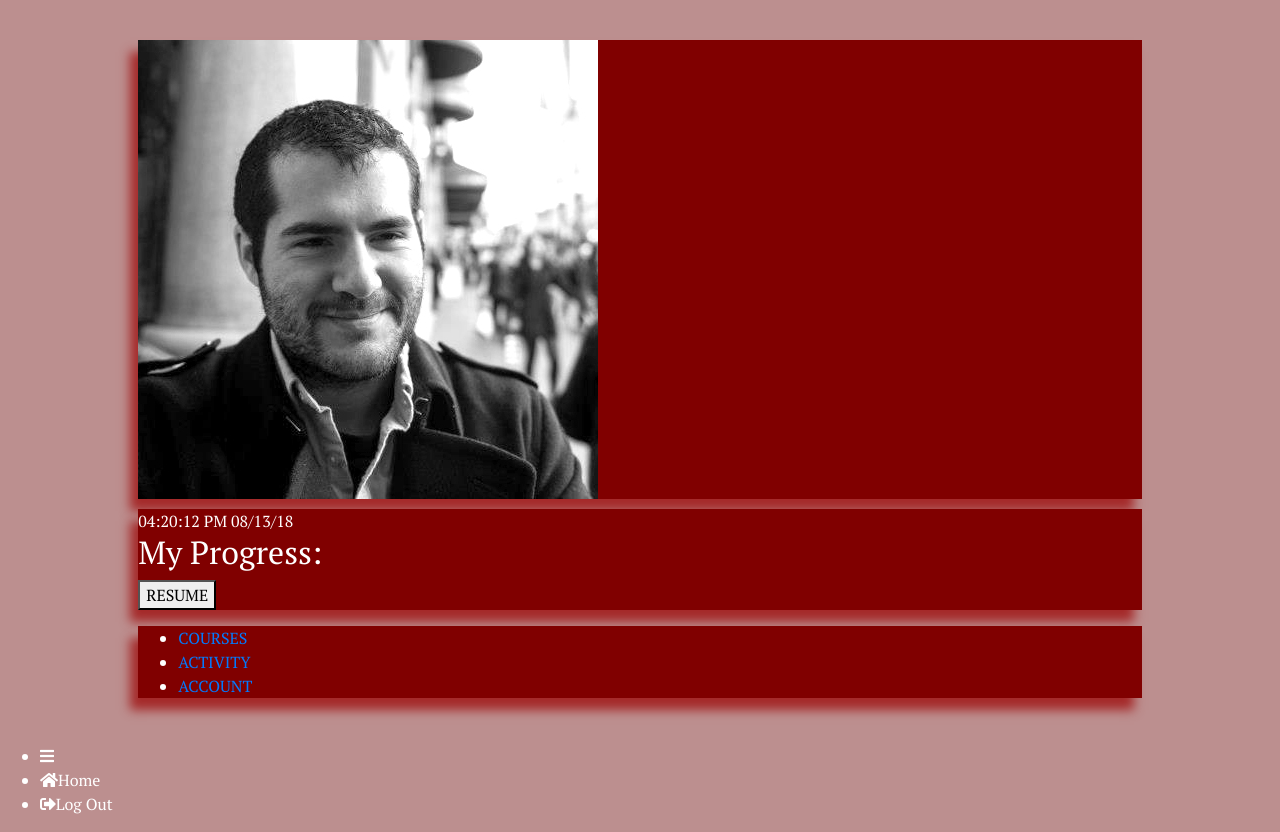
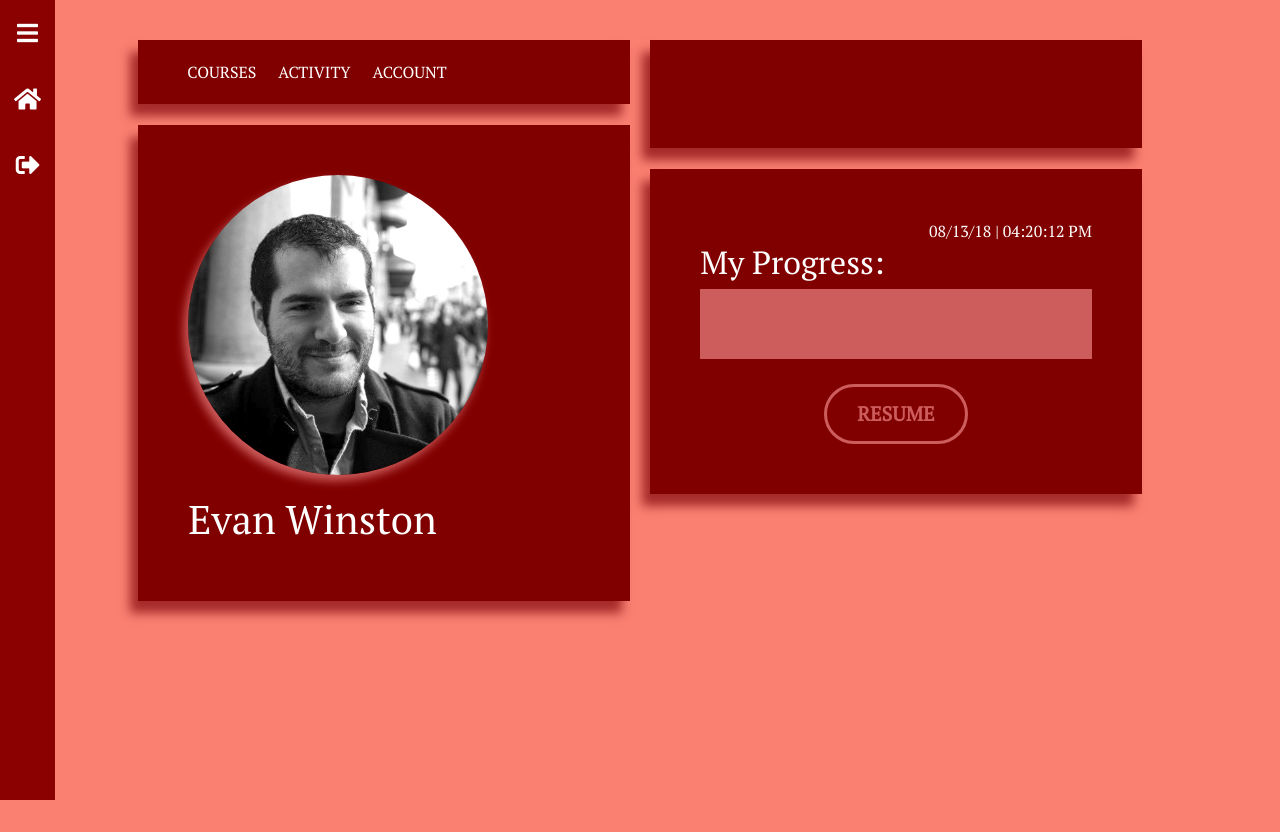
Before and after one commit to TiaDiat/Dashboard, a plain HTML site: page index.html in a window 1280 px wide. After the commit the page ends 800 px from the top, so only its background shows below. Drawn offline with nearby package versions, Linux system fonts and the light colour scheme.

Commit message:
half complete

```diff
--- a/css/main.css
+++ b/css/main.css
@@ -3,7 +3,7 @@
 	box-sizing: border-box;
 }
 body {
-	background-color: #BC8F8F;
+	background-color: #FA8072;
 	color: white;
 	font-family: 'PT Serif', serif;
 	margin: 0;
@@ -20,3 +20,128 @@ main > div {
 	vertical-align: top;
 	text-align: left;
 }
+nav {
+	position: fixed;
+	top: 0;
+	left: 0;
+	height: 100vh;
+	width: 55px;
+	background-color: #8B0000;
+	text-align: center;
+}
+nav ul {
+	width: 55px;
+	padding: 0;
+	list-style-type: none;
+}
+ul {
+	margin: 0;
+}
+nav ul li {
+	color: white;
+	font-size: 1.5rem;
+	padding: 15px 0;
+}
+nav ul li:nth-child(1) {
+	background-color: #8B0000;
+}
+nav ul li i {
+	cursor: pointer;
+}
+nav ul li span {
+	opacity: 0;
+	position: absolute;
+	left: 65px;
+	white-space: pre;
+}
+nav.open {
+	width: 25vw;
+	text-align: left;
+}
+nav.open ul {
+	text-align: center;
+}
+nav.open ul li span {
+	opacity: 1;
+}
+.user {
+	padding: 50px;
+	width: 48%;
+	float: left;
+}
+.user img {
+	height: 300px;
+	width: 300px;
+	border-radius: 50%;
+	box-shadow: -4px 6px 10px #CD5C5C;
+}
+#username {
+	padding-top: 20px;
+}
+.footer {
+	float: left;
+	width: 48%;
+	padding: 20px 0;
+}
+.footer ul {
+	list-style-type: none;
+}
+.footer ul li {
+	display: inline-block;
+	margin: 0 2%;
+}
+.footer ul li a {
+	color: white;
+	text-decoration: none;
+}
+.footer a:hover {
+	text-shadow: 0 0 15px #FFF;
+}
+.stats {
+	width: 48%;
+	min-height: 300px;
+	padding: 50px;
+	float: right;
+}
+.stats button {
+	background: none;
+	border: 3px solid #CD5C5C;
+	color: #CD5C5C;
+	font-weight: bold;
+	font-size: 1.25rem;
+	border-radius: 30px;
+	display: block;
+	margin: auto;
+	margin-top: 25px;
+	padding: 12px 30px;
+}
+.stats button:hover {
+	background-color: #CD5C5C;
+	color: white;
+}
+.stats #progress {
+	height: 70px;
+	width: 100%;
+	background-color: grey;
+	position: relative;
+}
+.stats #progress #prog-percent {
+	margin: 0;
+	color: white;
+	position: absolute;
+	top: 50%;
+	left: 50%;
+	transform: translateX(-50%) translateY(-50%);
+}
+.stats #progress #prog-inner {
+	height: 100%;
+	background-color: #CD5C5C;
+}
+.active {
+	float: right;
+	width: 48%;
+	padding: 50px;
+}
+#time {
+	text-align: right;
+}
--- a/index.html
+++ b/index.html
@@ -22,9 +22,22 @@
 	</head>
 	<body>
 		<main>
+			<div class="footer">
+				<ul>
+					<li><a href="#" onclick="showCourses()">COURSES</a></li>
+					<li><a href="#" onclick="showActivity()">ACTIVITY</a></li>
+					<li><a href="#" onclick="showAccount()">ACCOUNT</a></li>
+				</ul>
+			</div>
+		<!--  -->
+			<div class="active">
+				<h2 id="active-title"></h2>
+				<ul id="active-list"></ul>
+			</div>
+		<!--  -->
 			<div class="user">
 				<img id="userImg" src="img/evan.jpg" alt="Evan Winston">
-				<h1 id="username"></h1>
+				<h1 id="username">Evan Winston</h1>
 				<h4 id="userId"></h4>
 			</div>
 		<!--  -->
@@ -36,19 +49,6 @@
 					<div id="prog-inner"></div>
 				</div>
 				<button>RESUME</button>
-			</div>
-		<!--  -->
-			<div class="active">
-				<h2 id="active-title"></h2>
-				<ul id="active-list"></ul>
-			</div>
-		<!--  -->
-			<div class="footer">
-				<ul>
-					<li><a href="#" onclick="showCourses()">COURSES</a></li>
-					<li><a href="#" onclick="showActivity()">ACTIVITY</a></li>
-					<li><a href="#" onclick="showAccount()">ACCOUNT</a></li>
-				</ul>
 			</div>
 		<!--  -->
 		</main>
--- a/js/main.js
+++ b/js/main.js
@@ -1,3 +1,42 @@
+    var user = {
+        name: "Evan Winston",
+        image: "img/evan.jpg",
+        progress: 0.66
+    }
+
+    var courseArr = [{
+            title: "Readings in World Literature",
+            subject: "Social Studies"
+        }, {
+            title: "Theory of Numbers",
+            subject: "Mathematics"
+        }, {
+            title: "Farsi 301",
+            subject: "Languages"
+        }];
+
+    var activityArr = [{
+            title: "Completed SOSC 503 Module 7 Quiz",
+            subject: "Submitted for review 6/11/18 at 10:39PM"
+        }, {
+            title: "Commented in MATH104 Tuesday Discussion Group",
+            subject: "Lorem ipsum dolores sit..."
+        }, {
+            title: "Enrolled in FARS301",
+            subject: "Cohort begins 9/08/18"
+        }];
+
+    var accountArr = [{
+            title: "Enrolled since: ",
+            subject: "9/06/2017"
+        }, {
+            title: "Enrollment Status: ",
+            subject: "Active Student"
+        }, {
+            title: "Department",
+            subject: "Computer Science"
+        }];
+
 //function that displays the date and time
 function newTime() {
 	var today = new Date();
@@ -19,7 +58,7 @@ function newTime() {
 //displays the current date in the dd/mm/yy format
 	var currentDate = month + "/" + day + "/" + year;
 //prints this time and date onto document
-	document.getElementById("time").innerHTML = currentTime + " " + currentDate;
+	document.getElementById("time").innerHTML = currentDate + " | " + currentTime;
 
 
 //runs this time/date function every second
@@ -56,3 +95,21 @@ function ampm(hours) {
 	}
 }
 newTime();
+
+//function that produces a four-digit random number between 1000 and 10000
+function randNum(){
+	return Math.floor((Math.random() * 9000) + 1000);
+	console.log(x);
+};
+
+document.getElementById("userId").innerHTMLs = randNum()
+
+// function expandMenu(){
+// 	$(".fas fa-bars").click(function() {
+// 	$(".fas fa-home .fas fa-sign-out-alt").show();
+// 	});
+
+// $(".fas fa-bars").click(function() {
+// 	$(".fas fa-home .fas fa-sign-out-alt").hide();
+// 	});
+// };
```
